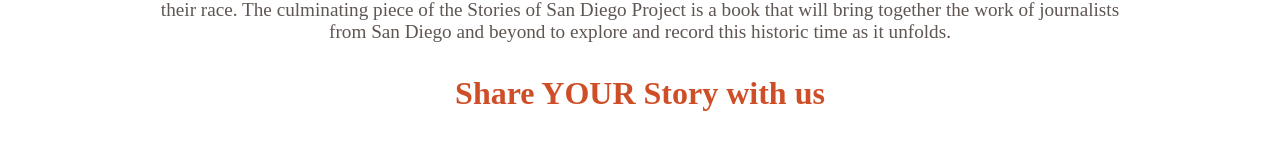
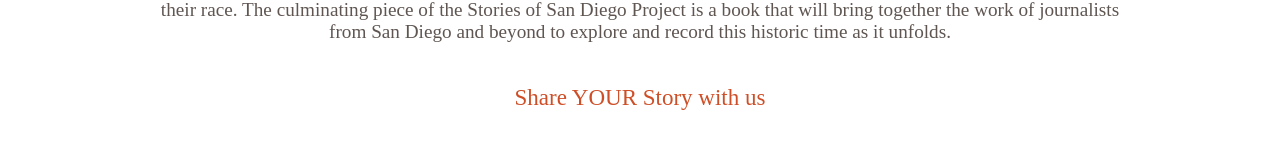
Before and after one commit to osha7/stories-of-san-diego-front-end, a React (Create React App) app: page / in a window 1280 px wide. Shown: the part 995-1145 px from the top of the page. Built offline with nearby package versions, Linux system fonts and the light colour scheme; no server answers; a web font is replaced by a local one.

Commit message:
transition ease on links across project

```diff
--- a/src/components/home/Home.js
+++ b/src/components/home/Home.js
@@ -51,9 +51,8 @@ export function Home(props) {
             </div>
 
             <div className="home-headers-2">
-                <Link to="/contact-us">
-                    <h3>Share YOUR Story with us</h3>
-                </Link>
+            <a href="/contact-us" alt="contact-list-signup"><p>Share YOUR Story with us</p></a>
+
             </div>
         </>
     );
--- a/src/css/contact.css
+++ b/src/css/contact.css
@@ -41,6 +41,7 @@
 .story-submission-div:hover,
 .story-submission-div:active {
     transform: translateY(-3px);
+    transition: all 0.5s ease;
     box-shadow: -0.25em 0.5em 0.5em rgba(0, 0, 0, 0.25);
 }
 
@@ -62,6 +63,7 @@
 .story-submission-btn:hover,
 .story-submission-btn:active {
     transform: translateY(-3px);
+    transition: all 0.5s ease;
 }
 /*
 ion-icon:hover {
@@ -118,7 +120,7 @@ ion-icon:hover {
 .story-form-submission button:hover,
 .story-form-submission button:active {
     transform: translateY(-3px);
-    transition: all 0.2s ease;
+    transition: all 0.5s ease;
     box-shadow: -0.25em 0.5em 0.5em rgba(0, 0, 0, 0.25);
 }
 
--- a/src/css/footer.css
+++ b/src/css/footer.css
@@ -41,6 +41,7 @@
 .nav__link:active {
     background-color: rgba(255, 255, 255, 0.05);
     transform: translateY(-3px);
+    transition: all 0.5s ease;
     border-radius: 0.25em;
 }
 
@@ -92,6 +93,7 @@
 .contributing-writer h2:active {
     transform: translateY(-5px);
     text-shadow: 2px 2px rgba(0, 115, 181);
+    transition: all 0.5s ease;
 }
 
 .contributing-writer a {
--- a/src/css/home.css
+++ b/src/css/home.css
@@ -36,19 +36,50 @@
     font-weight: 500;
 }
 
-.home-headers-2 a {
+/* .home-headers-2 a {
     text-decoration: none;
-}
+} */
 
-.home-headers-2 h3 {
+/* .home-headers-2 h3 {
     color: rgba(206, 79, 39);
     margin-bottom: 2em;
-}
-@media screen and (max-width: 500px) {
+} */
+
+/* @media screen and (max-width: 500px) {
     .home-headers h3 {
         padding-right: 2em;
         padding-left: 2em;
     }
+} */
+
+.home-headers-2 {
+    margin: 2em;
+}
+
+.home-headers-2 a {
+    color: rgba(206, 79, 39);
+    text-decoration: none;
+    margin-bottom: 2em;
+    font-size: 1.25em;
+}
+
+.home-headers-2 p:hover,
+.home-headers-2 p:active {
+    /* transform: translateY(-3px); */
+    color: #fff;
+    background-color: rgba(206, 79, 39);
+    box-shadow: -0.25em 0.5em 0.5em rgba(0, 0, 0, 0.25);
+    transition: all 0.5s ease;
+    transform: skewX(-12deg) translateY(-3px);
+}
+
+.home-headers-2 p {
+    width: 50%;
+    margin: 0 auto;
+    background: rgba(255, 255, 255, 0.25);
+    /* transform: skewX(-12deg); */
+    padding: 0.5em;
+    /* border-radius: 0.25em; */
 }
 
 .latest-story-card-divs {
@@ -117,6 +148,7 @@
 .button-container a:active {
     transform: translateY(-3px);
     box-shadow: -0.25em 0.5em 0.5em rgba(0, 0, 0, 0.25);
+    transition: all 0.5s ease;
 }
 
 .story-image {
--- a/src/css/navbar.css
+++ b/src/css/navbar.css
@@ -23,6 +23,7 @@
 .navbar__links:hover,
 .navbar__links:active {
     transform: translateY(-3px);
+    transition: all 0.5s ease;
 }
 
 .navbar-header {
--- a/src/css/search.css
+++ b/src/css/search.css
@@ -64,6 +64,11 @@
 
 .search_wrap.search_wrap_2 .search_box .input {
     padding-left: 80px;
+}
+
+i:hover,
+i:active {
+    color: white;
 }
 
 /* ------------------------------------- */
--- a/src/css/stories.css
+++ b/src/css/stories.css
@@ -221,10 +221,6 @@
     cursor: pointer;
 }
 
-.search_wrap__stories .search_box__stories .btn:hover {
-    background: rgba(206, 79, 39);
-}
-
 .search_wrap__stories .search_box__stories .btn.btn_common__stories .fa {
     position: absolute;
     top: 50%;
@@ -232,6 +228,11 @@
     transform: translate(-50%, -50%);
     color: rgba(206, 79, 39);
     font-size: 1.7em;
+}
+.search_wrap__stories .search_box__stories .btn.btn_common__stories .fa:hover {
+    background: rgba(206, 79, 39);
+    color: #fff;
+    padding: 0.6em;
 }
 
 .search_wrap .search_wrap_2 .search_box__stories .btn {
```
Also changed, not shown: 1 other file (tests, documents, lock files or other folders).
